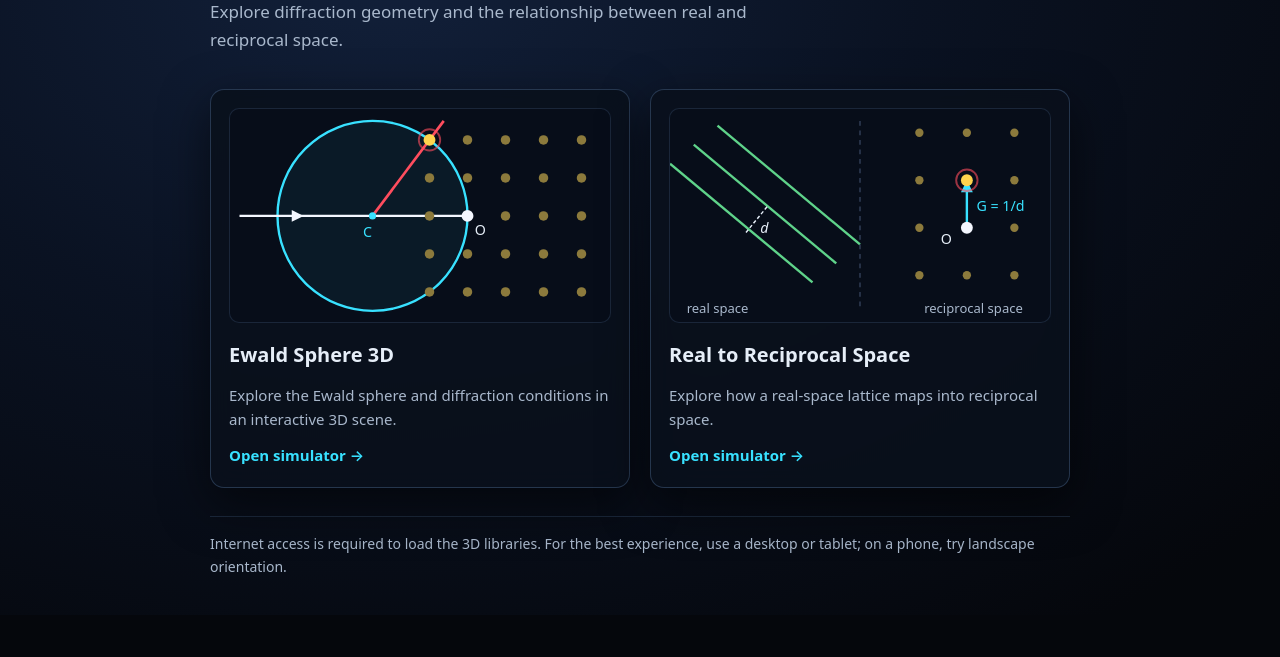
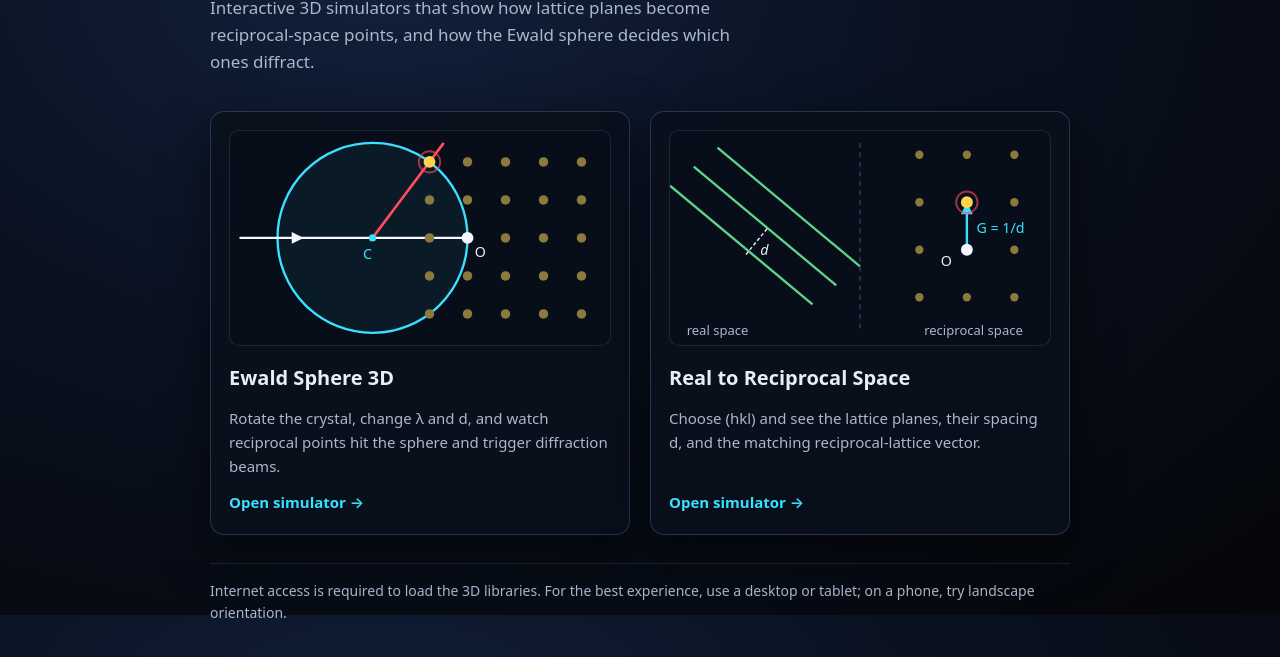
Before and after one commit to jliu-science/crystallography-simulators, a plain HTML site: page index.html in a window 1280 px wide. Shown: the part 185-842 px from the top of the page. Before the commit the page ends 800 px from the top, so only its background shows below. Drawn offline with Linux system fonts and the light colour scheme.

Commit message:
Clearer site title text and intro for the simulator index and README

```diff
--- a/index.html
+++ b/index.html
@@ -3,6 +3,7 @@
 <head>
   <meta charset="utf-8">
   <meta name="viewport" content="width=device-width, initial-scale=1">
+  <meta name="description" content="Interactive 3D simulators that show how lattice planes become reciprocal-space points, and how the Ewald sphere decides which ones diffract.">
   <title>Crystallography Simulators</title>
   <style>
     :root {
@@ -47,7 +48,7 @@
     <a class="github-star" href="https://github.com/jliu-science/crystallography-simulators" target="_blank" rel="noopener noreferrer" title="Leave your star if you found it helpful" aria-label="Star this project on GitHub - leave your star if you found it helpful">&#9734; Found this useful? Star it on GitHub</a>
     <p class="eyebrow">Crystallography · interactive</p>
     <h1>Crystallography Simulators</h1>
-    <p class="lede">Explore diffraction geometry and the relationship between real and reciprocal space.</p>
+    <p class="lede">Interactive 3D simulators that show how lattice planes become reciprocal-space points, and how the Ewald sphere decides which ones diffract.</p>
 
     <div class="cards">
       <a class="card" href="ewald%20sphere%203d%20simulator.html">
@@ -71,7 +72,7 @@
           </g>
         </svg>
         <h2>Ewald Sphere 3D</h2>
-        <p>Explore the Ewald sphere and diffraction conditions in an interactive 3D scene.</p>
+        <p>Rotate the crystal, change λ and d, and watch reciprocal points hit the sphere and trigger diffraction beams.</p>
         <span class="open">Open simulator →</span>
       </a>
 
@@ -109,7 +110,7 @@
           <text x="214" y="172" font-family="ui-sans-serif, system-ui, sans-serif" font-size="11" fill="#a9b8cc">reciprocal space</text>
         </svg>
         <h2>Real to Reciprocal Space</h2>
-        <p>Explore how a real-space lattice maps into reciprocal space.</p>
+        <p>Choose (hkl) and see the lattice planes, their spacing d, and the matching reciprocal-lattice vector.</p>
         <span class="open">Open simulator →</span>
       </a>
     </div>
```
Also changed, not shown: 1 other file.
